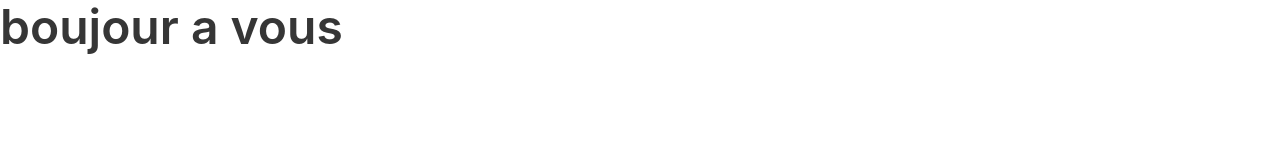
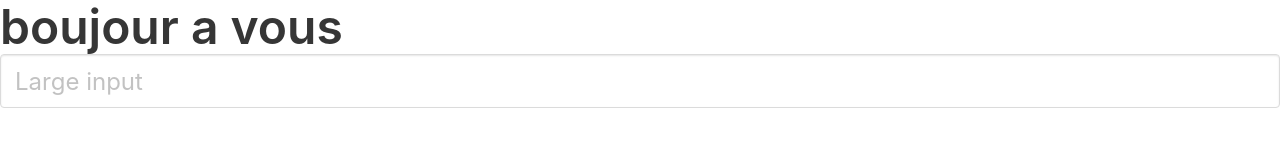
Before and after one commit to Gyumao/vue-todo-list, a Vue app: page / in a window 1280 px wide. Shown: the top 160 px of the page. Built offline with nearby package versions, Linux system fonts and the light colour scheme.

Commit message:
add input bulma to todoInputText.vue

```diff
--- a/src/components/TodoInputText.vue
+++ b/src/components/TodoInputText.vue
@@ -1,6 +1,6 @@
 <template>
-    <div>
-      <h1 class="title is-1">boujour a vous</h1>
+    <div >
+        <input class="input is-large" type="text" placeholder="Large input">
     </div>
 </template>
 
--- a/src/components/TodoList.vue
+++ b/src/components/TodoList.vue
@@ -1,5 +1,7 @@
 <template>
-
+    <div>
+      <h1 class="title is-1">boujour a vous</h1>
+    </div>
 </template>
 
 <script>
```
